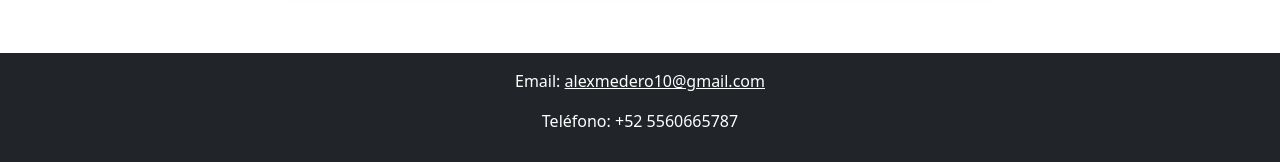
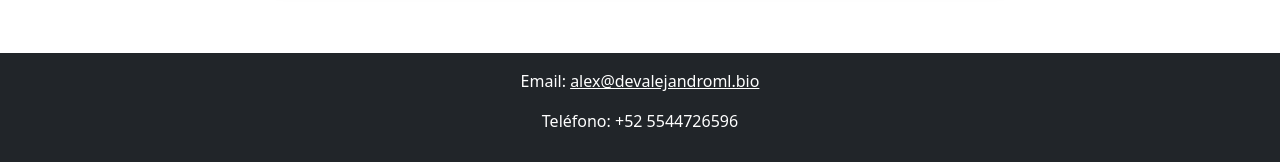
Before and after one commit to alexmedero10/portafolio_aml, a React (Create React App) app: page / in a window 1280 px wide. Shown: the part 1608-1770 px from the top of the page. Built offline with nearby package versions, Linux system fonts and the light colour scheme.

Commit message:
Change contact info

```diff
--- a/src/components/Footer.jsx
+++ b/src/components/Footer.jsx
@@ -4,8 +4,8 @@
     return (
         <footer className="bg-dark text-white text-center py-3">
             <div id="contacto" className="container">
-                <p>Email: <a href="mailto:alexmedero10@gmail.com" className="text-white">alexmedero10@gmail.com</a></p>
-                <p>Teléfono: +52 5560665787</p>
+                <p>Email: <a href="mailto:alex@devalejandroml.bio" className="text-white">alex@devalejandroml.bio</a></p>
+                <p>Teléfono: +52 5544726596</p>
             </div>
         </footer>
     );
```
